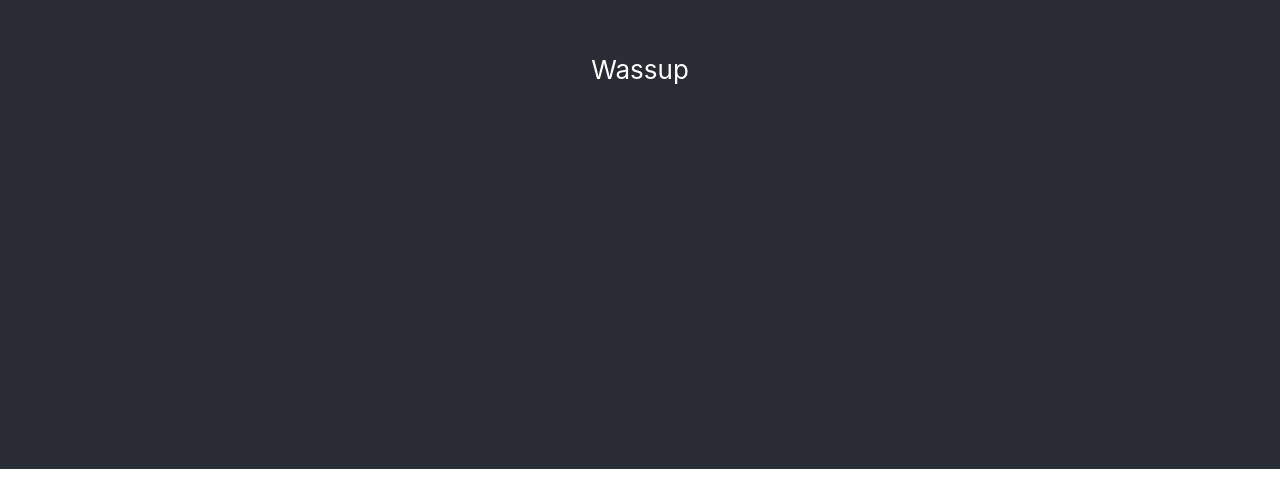
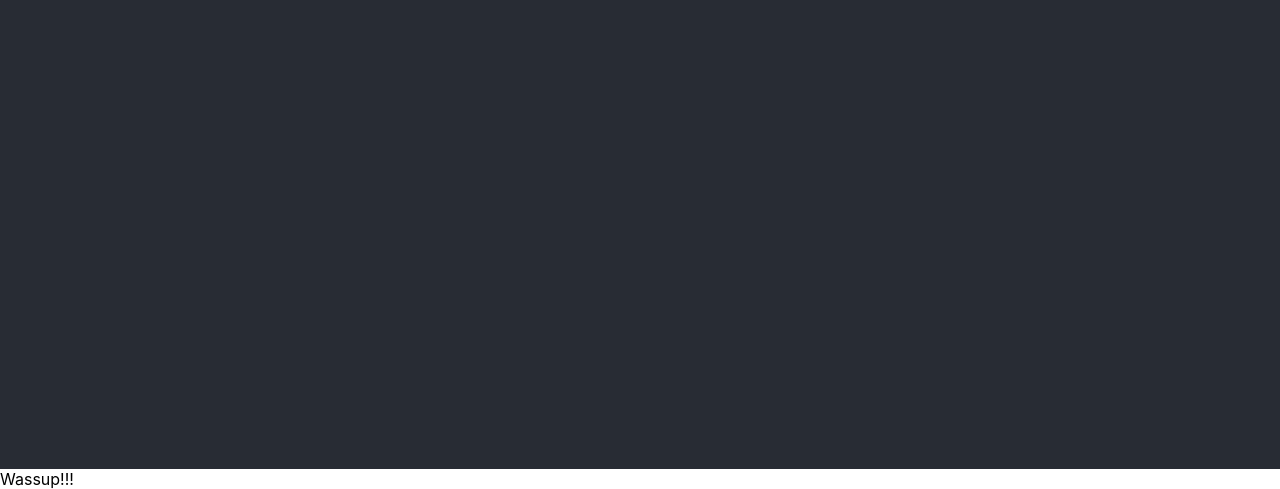
Before and after one commit to DPBoi-NCH/TaskSync, a React (Create React App) app: page / in a window 1280 px wide. Shown: the part 331-820 px from the top of the page. Built offline with nearby package versions, Linux system fonts and the light colour scheme.

Commit message:
Added Wassup to page

```diff
--- a/public/index.html
+++ b/public/index.html
@@ -39,5 +39,6 @@
       To begin the development, run `npm start` or `yarn start`.
       To create a production bundle, use `npm run build` or `yarn build`.
     -->
+    Wassup!!!
   </body>
 </html>
--- a/src/App.js
+++ b/src/App.js
@@ -6,7 +6,7 @@ function App() {
   return (
     <div className="App">
       <header className="App-header">
-        Wassup
+
       </header>
     </div>
   );
```
